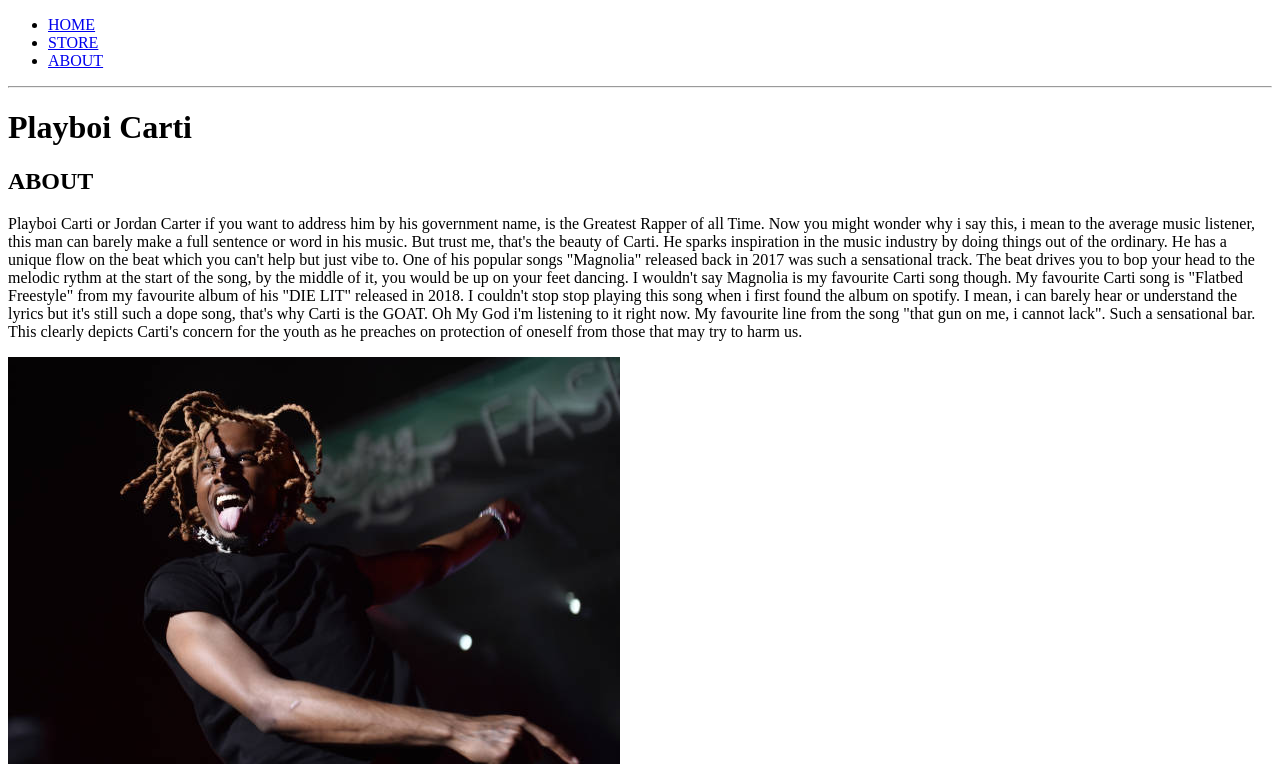
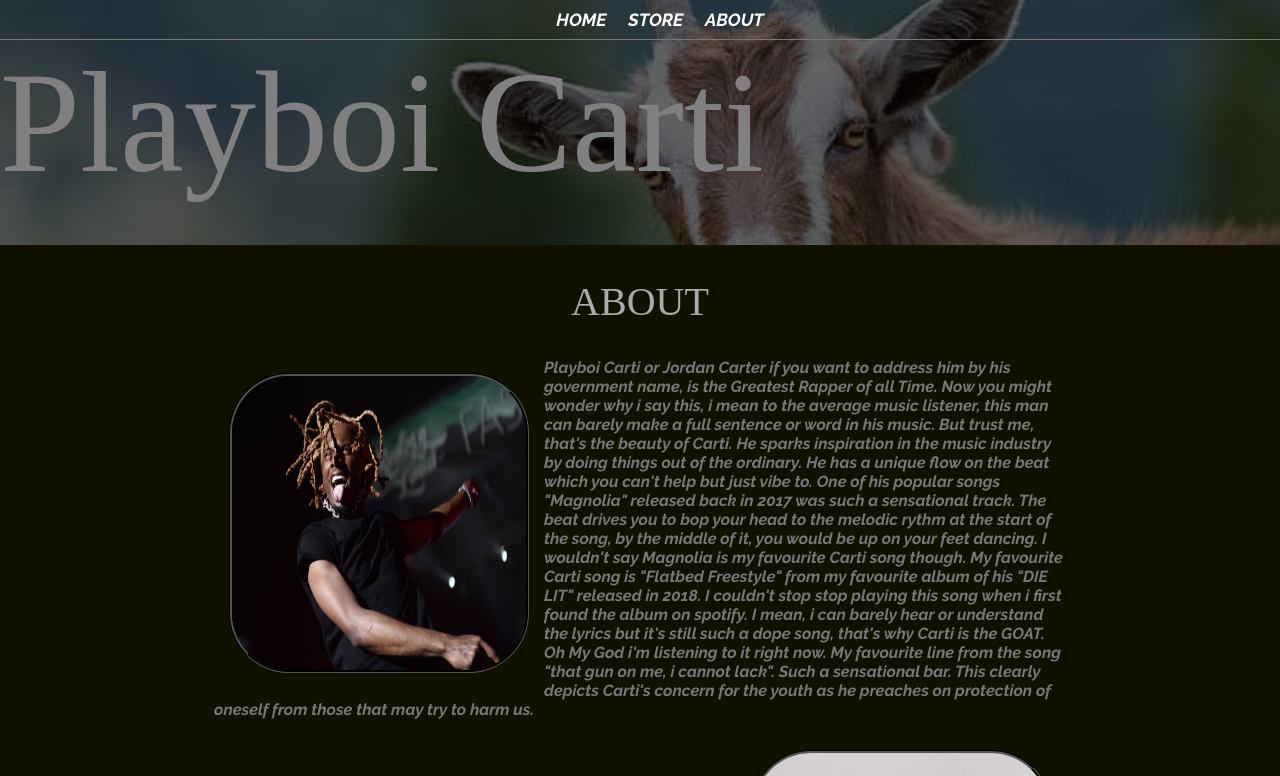
Before and after one commit to Ikem-coded-it/Carti-Page, a website: page About.html in a window 1280 px wide. Shown: the top 776 px of the page. Drawn offline with Linux system fonts and the light colour scheme.

Commit message:
Applied CSS styling to about page

```diff
--- a/About.html
+++ b/About.html
@@ -4,23 +4,24 @@
     <meta charset="UTF-8">
     <meta http-equiv="X-UA-Compatible" content="IE=edge">
     <meta name="viewport" content="width=device-width, initial-scale=1.0">
-    <meta name="description" content="A page trying to capture Playboi Carti's Essense">
+    <meta name="description" content="A page that captures Playboi Carti's Essense">
     <title>About Carti</title>
+    <link rel="stylesheet" href="styles.css" />
 </head>
 <body>
-    <header>
-        <nav>
+    <header class="main-header">
+        <nav class="nav main-nav">
             <ul>
                 <li><a href="Index.html">HOME</a></li>
                 <li><a href="Store.html">STORE</a></li>
                 <li><a href="About.html">ABOUT</a></li>
             </ul>
         </nav>
-        <hr>
-        <h1>Playboi Carti</h1>
+        <h1 class="Rapper-name rapper-name-large">Playboi Carti</h1>
     </header>
-    <section>
-        <h2>ABOUT</h2>
+    <section class="content-section container">
+        <h2 class="section-header">ABOUT</h2>
+        <img class="carti-pic1" src="images/gettyimages-1180750356-612x612.jpg">
         <p>Playboi Carti or Jordan Carter if you want to address him by his government name, is the Greatest Rapper of all Time.
             Now you might wonder why i say this, i mean to the average music listener, this man can barely make a full sentence or
             word in his music. But trust me, that's the beauty of Carti. He sparks inspiration in the music industry by doing things
@@ -33,15 +34,15 @@
             gun on me, i cannot lack". Such a sensational bar. This clearly depicts Carti's concern for the youth as he preaches on
             protection of oneself from those that may try to harm us.
         </p>
-        <img src="images/gettyimages-1180750356-612x612.jpg">
-        <p>My second favourite song from the the album is "Lean4real". In this song of the angels, Carti worked with UK rapper Skepta to deliver
+        <img class="carti-pic2" src="images/images (2).jpeg">
+        <p class="paragraph1">My second favourite song from the the album is "Lean4real". In this song of the angels, Carti worked with UK rapper Skepta to deliver
             such a banging track. In this song, Carti preaches about how he really is on lean. In the chorus, Carti keeps repeating the words "i'm
             on 'em beans for real, i'm on the lean for real"(I just checked the lyrics on spotify, i had no idea those were the lyrics). As i was
             saying, Carti is merely repeating the same sentence, but due to a mixture of a dope beat, rhythm, adlibs and autotune,
             one of the greatest choruses in music history is formed. Only Jordan Carter himself can accomplish such a feat.
         </p>
-        <img src="images/images (2).jpeg">
-            My third favourite song from the Die Lit album is "Shoota". In this legendary track, PlayGoat Carti collaborated with another
+        <img class="carti-pic3" src="images/gettyimages-800014350-612x612.jpg">
+        <p class="paragraph2"> My third favourite song from the Die Lit album is "Shoota". In this legendary track, PlayGoat Carti collaborated with another
             artist of not such great talent in my opinion, Lil Uzi Vert. But i must commend Uzi for for doing his job well of setting up Carti to
             absolutely destroy the track. The song starts off with Uzi talking about some "Now it's my time". I was like what the hell is this
             song bro. I honestly thought the song was trash and i would've just skipped but i couldn't because i knew Carti the Goat himself was
@@ -51,17 +52,18 @@
             that Uzi was ever in the track, this is simply the power of Carti, no one can perform at an equal level with him but yet he chooses to
             work with these mid level artists, such a humble guy.
         </p>
-        <img src="images/gettyimages-800014350-612x612.jpg">
-        <p>So far i've only talked about my three favourite songs from just one of his albums, We haven't even discussed his most recent album "Whole
+
+        <p class="paragraph3">So far i've only talked about my three favourite songs from just one of his albums, We haven't even discussed his most recent album "Whole
             Lotta Red" released in 2020. I recommend the song "Sky". This album really shows the true magnitude of Carti's genius. But i won't get into
             it right now as i have to say goodbye. I hope this webpage has succeeded in introducing to you a different taste in music. But then again,
             if you don't vibe with Carti's music, then you just a lame. Peace.
         </p>
     </section>
-    <footer>
+    <footer class="main-footer">
         <hr>
-        <h3>Playboy Carti</h3>
-        <ul>
+        <div class="container main-footer-container">
+            <h3 class="Rapper-name">Playboy Carti</h3>
+            <ul class="nav footer-nav">
                 <li>
                     <a href="http://open.spotify.com/artist/699OTQXzgjhlYAHMy9RyPD?si=D2dp8Nj1Qn2Rh2ni9Utoyg&utm_source=copy-link" target="_blank">
                         <img src="images/download.png" width="40" height="40">
@@ -83,6 +85,7 @@
                     </a>
                 </li>
             </ul>
+        </div>
     </footer>
 </body>
 </html>
--- /dev/null
+++ b/styles.css
@@ -0,0 +1,141 @@
+@import url('https://fonts.googleapis.com/css2?family=Raleway:ital,wght@1,700&display=swap');
+
+
+* {
+    box-sizing: border-box;
+    font-family: Raleway;
+    color: #777;
+}
+
+html, body {
+    margin: 0;
+    padding: 0;
+    background-color: #111100;
+}
+
+.nav ul {
+    margin: 0;
+}
+
+.nav li {
+    display: inline;
+}
+
+.nav a {
+    display: inline-block;
+    padding: .5em;
+    color: white;
+    text-decoration: none;
+}
+
+.main-nav {
+    text-align: center;
+    font-size: 1.1em;
+    font-weight: lighter;
+    border-bottom: 1px solid #777;
+}
+
+.main-nav {
+    padding: 0 5%;
+}
+
+.nav a:hover {
+    background-color: #ffffff33;
+}
+
+.main-header {
+    background-color: rgba(0, 0, 0, .6);
+    background-image: url('images/goat2.jpeg');
+    background-blend-mode: multiply;
+    background-size: cover;
+    padding-bottom: 40px;
+}
+
+.Rapper-name {
+    margin: 0;
+    font-size: 4em;
+    font-family: sylfaen;
+    font-weight: normal;
+    color: grey;
+}
+
+.rapper-name-large {
+    font-size: 9em;
+}
+
+.content-section {
+    margin: 1em;
+}
+
+.container {
+    max-width: 900px;
+    margin: 0 auto;
+    padding: 0 1.5em;
+}
+
+.section-header {
+    font-family: stencil;
+    font-weight: normal;
+    color: #aaaaaa;
+    text-align: center;
+    font-size: 2.5em;
+}
+
+.carti-pic1 {
+    float: left;
+    height: 300px;
+    width: 300px;
+    margin: 15px;
+    border-radius: 20%;
+    border-style: groove;
+    border-color: black;
+}
+
+.carti-pic2 {
+    float: right;
+    height: 300px;
+    width: 300px;
+    margin: 15px;
+    border-radius: 20%;
+    border-style: groove;
+    border-color: black;
+}
+
+.carti-pic3 {
+    float: left;
+    height: 300px;
+    width: 300px;
+    margin: 15px;
+    border-radius: 20%;
+    border-style: groove;
+    border-color: black;
+}
+
+.paragraph1, .paragraph2, .paragraph3 {
+    margin: 60px 0;
+}
+
+.main-footer {
+    background-color: #dddddd;
+    color:#111100;
+    padding: .25em 0;
+}
+
+.main-footer-container {
+    display: flex;
+    align-items: center;
+}
+
+.main-footer-container ul {
+    flex-grow: 1;
+    text-align: end;
+}
+
+.footer-nav li {
+    padding: 0 .5em;
+}
+
+.footer-nav img {
+    width: 30px;
+    height: 30px;
+}
```
Also changed, not shown: images/goat.jpeg (added), images/goat2.jpeg (added), 1 other file. Lines whose indentation alone changed are shown as unchanged.
